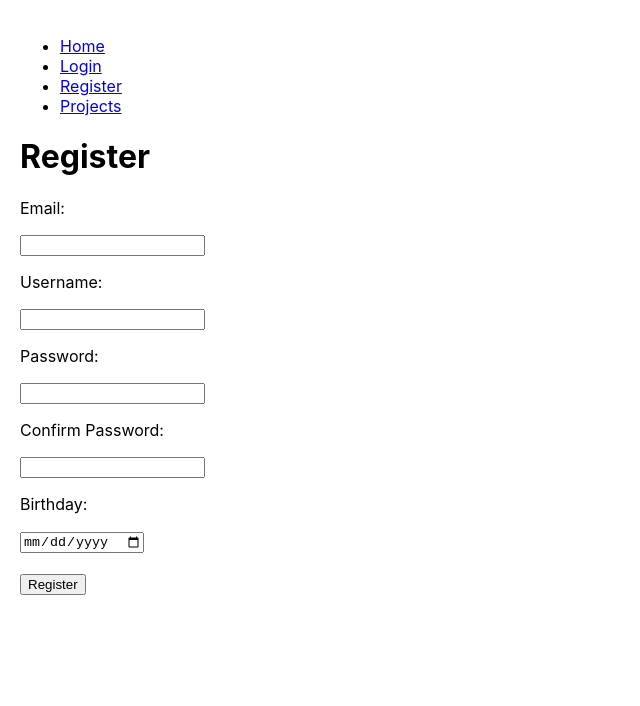
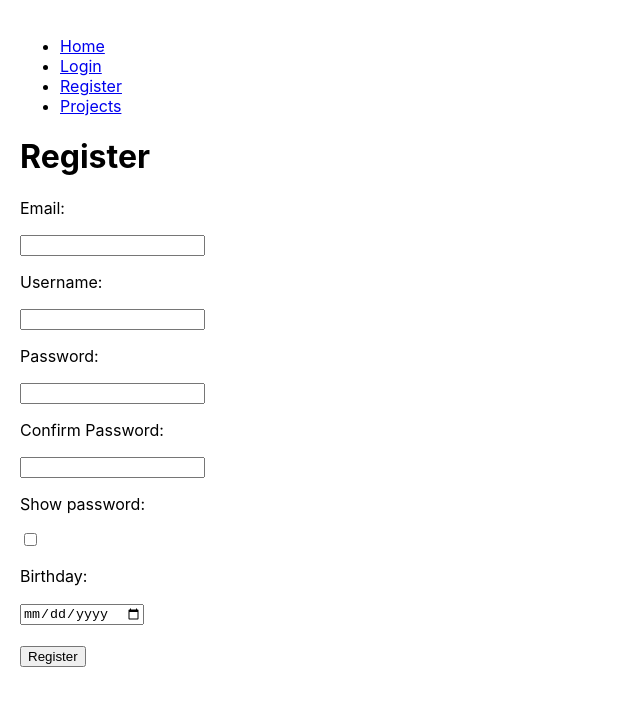
Before and after one commit to JoshRinaberger/DAW-Cache-Web, a React (Create React App) app in the folder client/: page /register in a window 1280 px wide. Shown: the top 706 px of the page, without its empty margins (0-640 px from the left). Built offline with nearby package versions, Linux system fonts and the light colour scheme.

Commit message:
Added the ability to show/hide password in the register page.

```diff
--- a/client/src/Register.js
+++ b/client/src/Register.js
@@ -4,6 +4,7 @@ import { validEmail, validUsername, validPassword } from "./Regex";
 export default function Register () {
     const [user, setUser] = useState({});
     const [reigsterError, setRegisterError] = useState("");
+    const [showPassword, setShowPassword] = useState(false);
 
     function updateEmail (e) {
         let updatedUser = user;
@@ -33,6 +34,10 @@ export default function Register () {
         let updatedUser = user;
         updatedUser.birthday = e.target.value;
         setUser(updatedUser);
+    }
+
+    function updateShowPassword (e) {
+        setShowPassword(e.target.checked);
     }
 
     function veryifyUserRegistration() {
@@ -141,6 +146,28 @@ export default function Register () {
         .then((result) => console.log(result));
     }
 
+    function PasswordInput() {
+        if (showPassword) {
+            return (
+                <div>
+                    <p>Password:</p>
+                    <input type="text" value={user.password} onChange={updatePassword}></input>
+                    <p>Confirm Password:</p>
+                    <input type="text" value={user.passwordConfirm} onChange={updatepasswordConfirm}></input>
+                </div>
+            )
+        } else {
+            return (
+                <div>
+                    <p>Password:</p>
+                    <input type="password" value={user.password} onChange={updatePassword}></input>
+                    <p>Confirm Password:</p>
+                    <input type="password" value={user.passwordConfirm} onChange={updatepasswordConfirm}></input>
+                </div>
+            )
+        }
+    }
+
     return (
         <div>
             <h1>Register</h1>
@@ -149,10 +176,9 @@ export default function Register () {
                 <input type="email" onChange={updateEmail}></input>
                 <p>Username:</p>
                 <input type="text" onChange={updateUsername}></input>
-                <p>Password:</p>
-                <input type="text" onChange={updatePassword}></input>
-                <p>Confirm Password:</p>
-                <input type="text" onChange={updatepasswordConfirm}></input>
+                <PasswordInput />
+                <p>Show password:</p>
+                <input type="checkbox" checked={showPassword} onChange={updateShowPassword}></input>
                 <p>Birthday:</p>
                 <input type="date" onChange={updateBirthday}></input>
                 <br></br>
```
